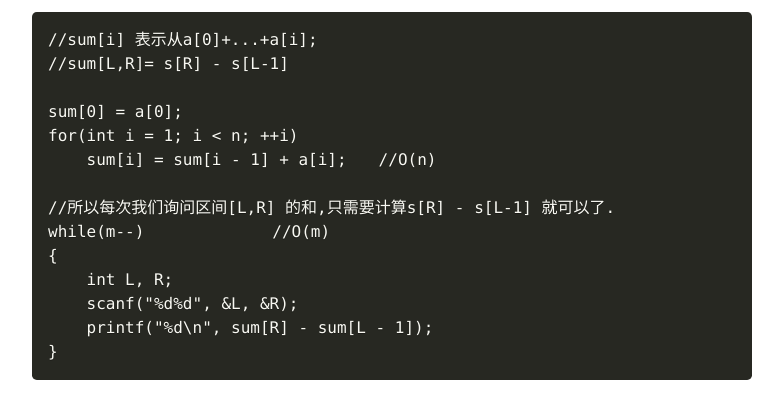
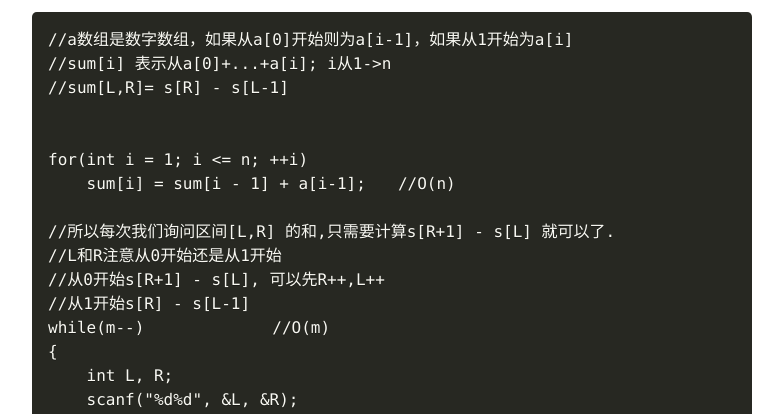
Before and after one commit to geekgitcode/geekgitcode.github.io, a Jekyll site: the page built from _posts/2021-03-01-prefix-sum.md, in a window 1280 px wide and 1400 px high, scrolled down 1231 px. Shown: the part 230-644 px from the top of the window, without its empty margins (248-1031 px from the left). Built offline with Jekyll 4.4.1, drawn with Linux system fonts in a browser that asks for light colours; nearby versions of some CDN libraries; a style sheet for code colours, icons or effects is not loaded; some of the changed text lies outside the part shown.

Commit message:
Update 2021-03-01-prefix-sum.md

````diff
--- a/_posts/2021-03-01-prefix-sum.md
+++ b/_posts/2021-03-01-prefix-sum.md
@@ -27,14 +27,18 @@
 ![image-20210301102922883](https://gitee.com/GoPrime/imagecloud/raw/master/img/image-20210301102922883.png)
 
 ```
-//sum[i] 表示从a[0]+...+a[i];
+//a数组是数字数组，如果从a[0]开始则为a[i-1]，如果从1开始为a[i]
+//sum[i] 表示从a[0]+...+a[i]; i从1->n
 //sum[L,R]= s[R] - s[L-1]
 
-sum[0] = a[0];
-for(int i = 1; i < n; ++i)
-	sum[i] = sum[i - 1] + a[i];　　//O(n)
 
-//所以每次我们询问区间[L,R] 的和,只需要计算s[R] - s[L-1] 就可以了.
+for(int i = 1; i <= n; ++i)
+	sum[i] = sum[i - 1] + a[i-1];　　//O(n)
+
+//所以每次我们询问区间[L,R] 的和,只需要计算s[R+1] - s[L] 就可以了.
+//L和R注意从0开始还是从1开始
+//从0开始s[R+1] - s[L], 可以先R++,L++
+//从1开始s[R] - s[L-1]
 while(m--)　　　　　　　　//O(m)
 {
 	int L, R;
@@ -50,8 +54,10 @@
 
 
 ```
-DP[i][j]=DP[i-1][j]+DP[i][j-1]-DP[i-1][j-1]+map[i][j]
+mat从0开始
+sum从1开始
 //求原点到i，j的矩形和
+//sum[i][j] = sum[i-1][j]+sum[i][j-1]-sum[i-1][j-1]+mat[i-1][j-1]
 for i in range(1, m + 1):
     for j in range(1, n + 1):
         sum[i][j] = mat[i - 1][j - 1] + sum[i - 1][j] + sum[i][j - 1] - sum[i - 1][j - 1]
@@ -64,7 +70,11 @@
 ![image-20210301111355155](https://gitee.com/GoPrime/imagecloud/raw/master/img/image-20210301111355155.png)
 
 ```
-求点(x1,y1)到(x2,y2)的矩形和
+求点(x1,y1)到(x2,y2)的矩形和 sum从1开始
+//特殊记忆方法如下
+//sum[i][j] = sum[i-1][j]+sum[i][j-1]-sum[i-1][j-1]+mat[i-1][j-1]
+//mat[i-1][j-1] = sum[i][j]-sum[i-1][j]-sum[i][j-1]+sum[i-1][j-1]
+//将(x1,y1),(x2,y2)代入上式
 
 sum[x2][y2]-sum[x1-1][y2]-sum[x2][y1-1]+sum[x1-1][y1-1]
 ```
````
